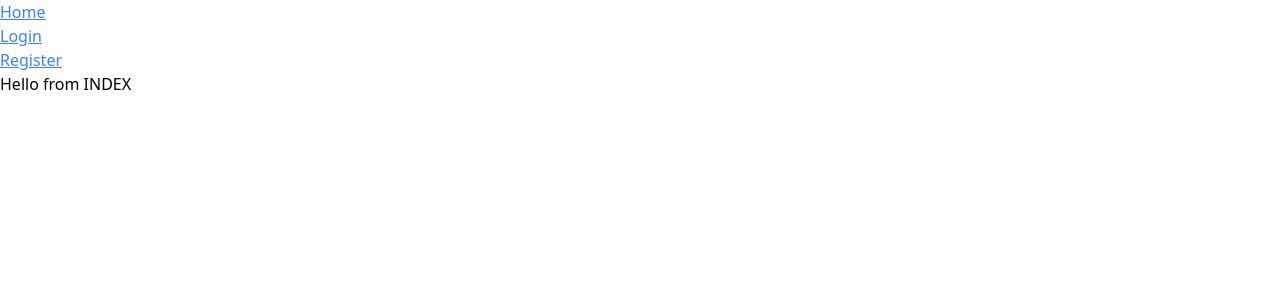
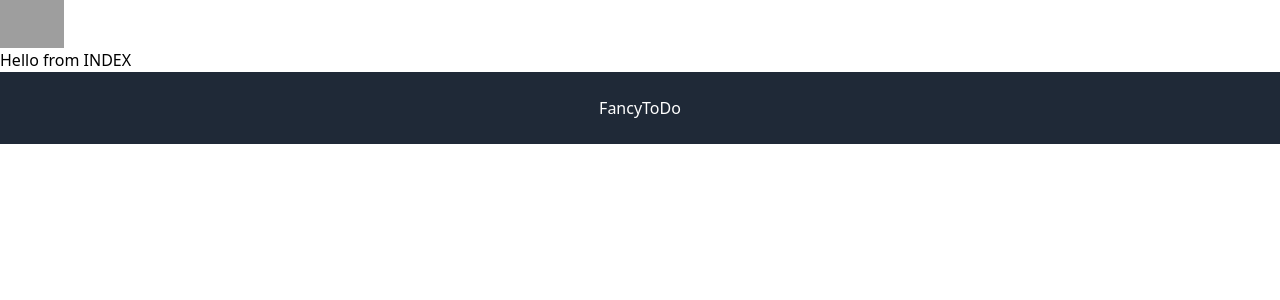
Before and after one commit to XIIILumina/PCComponentMarket, a PHP site: page / in a window 1280 px wide. Shown: the top 300 px of the page. Run offline with PHP 8.4, Linux system fonts and the light colour scheme; some libraries are stand-ins or nearby versions; grey boxes are pictures that could not be loaded.

Commit message:
Added nav and footer + routs

```diff
--- a/app/Views/Components/footer.php
+++ b/app/Views/Components/footer.php
@@ -1,5 +1,5 @@
-<footer>
-
+<footer class="bg-gray-800 p-6 text-center text-white mt-auto">
+    <p>FancyToDo</p>
 </footer>
 </body>
 </html>
--- a/app/Views/Components/navbar.php
+++ b/app/Views/Components/navbar.php
@@ -1,7 +1,11 @@
-<nav>
-    <ul>
-        <li class="cursor-pointer text-blue-500 underline"><a href="/">Home</a></li>
-        <li class="cursor-pointer text-blue-500 underline"><a href="/login">Login</a></li>
-        <li class="cursor-pointer text-blue-500 underline"><a href="/register">Register</a></li>
-    </ul>
-</nav>
+<nav class="flex justify-between">
+    <div>
+     <img src="logo.png" alt="Logo" class="h-12 w-auto">
+    </div>
+    <div>
+      <a href="/register" class="text-white mx-2 hover:border hover:border-white transition duration-300">Register</a>
+      <a href="/login" class="text-white mx-2 hover:border hover:border-white transition duration-300">Login</a>
+      <a href="/" class="text-white mx-2 hover:border hover:border-white transition duration-300">Home</a>
+      <a href="/todo" class="text-white mx-2 hover:border hover:border-white transition duration-300">ToDo</a>
+    </div>
+  </nav>
--- a/app/routs.php
+++ b/app/routs.php
@@ -8,4 +8,9 @@ return [
     '/' => '../app/Controllers/index.php',
     '/login' => '../app/Controllers/login.php',
     '/register' => '../app/Controllers/register.php',
+    '/todo' => '../app/Controllers/todo/index.php',
+    '/todo/create' => '../app/Controllers/todo/index.php',
+    '/todo/delete' => '../app/Controllers/todo/index.php',
+    '/todo/show' => '../app/Controllers/todo/index.php',
+    '/todo/edit' => '../app/Controllers/todo/index.php',
 ];
```
Also changed, not shown: app/Controllers/todo/index.php (added), app/Models/user.php (line endings or trailing spaces).
